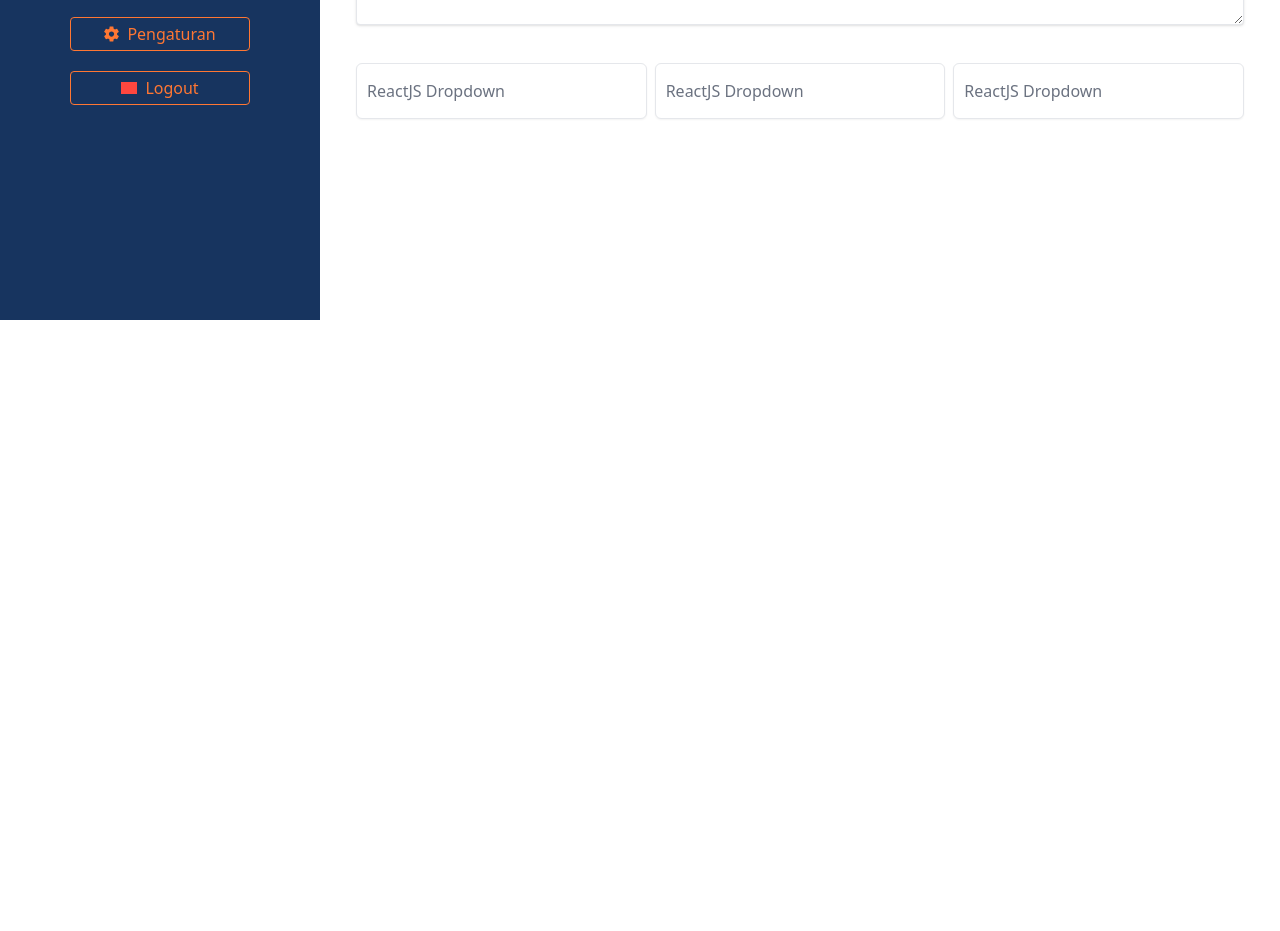
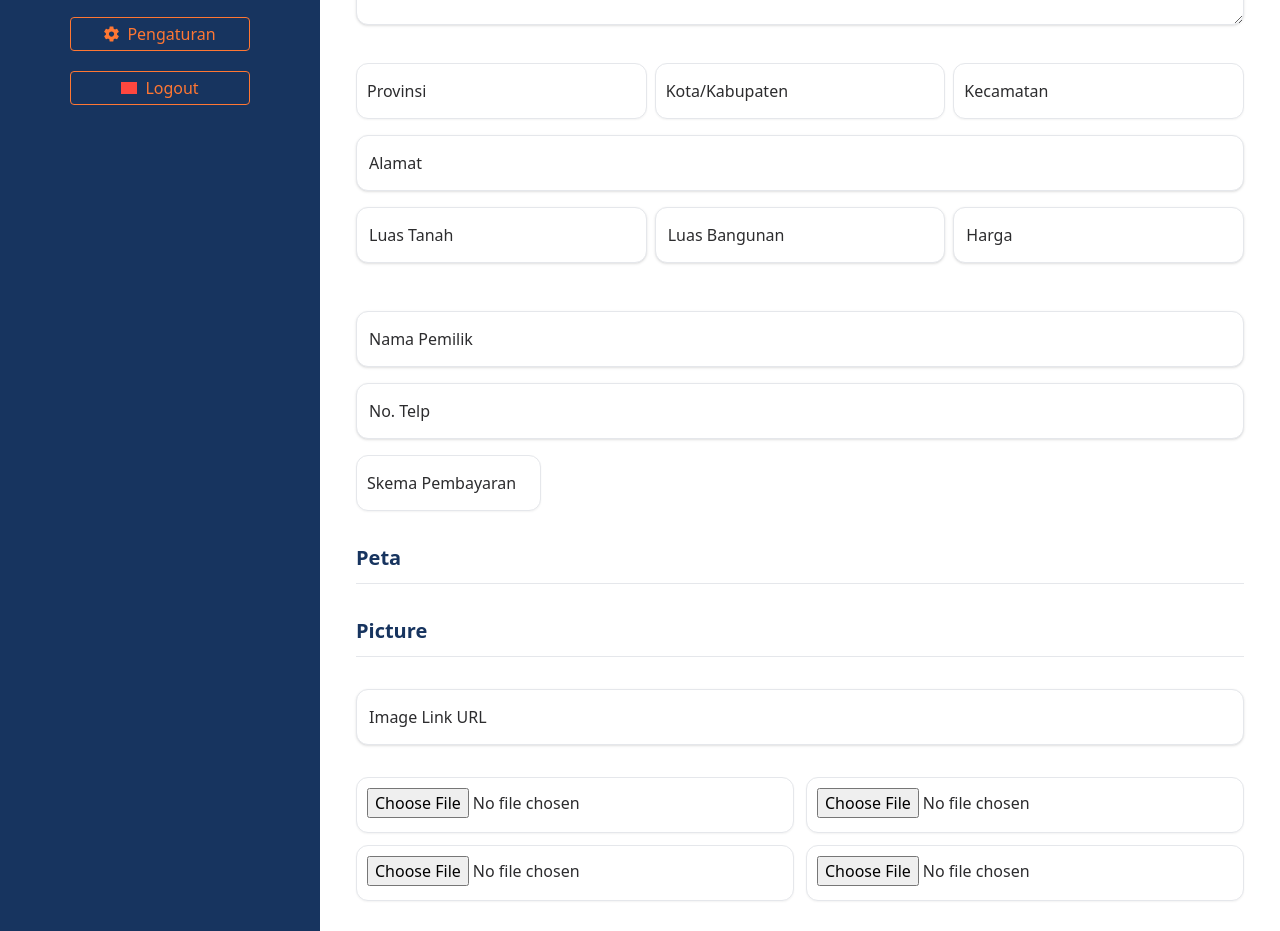
Before and after one commit to Capstone-Tim-12/warehouse-managament-system-fe, a React (Vite) app: page /admin/edit-warehouse in a window 1280 px wide. Shown: the part 480-1411 px from the top of the page. Before the commit the page ends 800 px from the top, so only its background shows below. Built offline with nearby package versions, Linux system fonts and the light colour scheme; grey boxes are pictures that could not be loaded.

Commit message:
menambahkan form picture

```diff
--- a/src/components/admin-edit-warehouse/DetailGudang.jsx
+++ b/src/components/admin-edit-warehouse/DetailGudang.jsx
@@ -8,7 +8,7 @@ const DetailGudang = () => {
       <form className="">
         <div className="mt-8 mb-8">
           <input
-            className="shadow appearance-none border rounded w-full h-[56px] py-2 px-3  font text-[#2C2C2E] leading-tight focus:outline-none focus:shadow-outline"
+            className="shadow appearance-none border rounded-xl w-full h-[56px] py-2 px-3  font text-[#2C2C2E] leading-tight focus:outline-none focus:shadow-outline placeholder:text-[#2C2C2E]"
             id="username"
             type="text"
             placeholder="Nama Warehouse"
@@ -16,30 +16,111 @@ const DetailGudang = () => {
         </div>
         <div className="mt-8 mb-8">
           <textarea
-            className="shadow appearance-none border rounded w-full h-[120px] py-2 px-3 text-gray-700 leading-tight focus:outline-none focus:shadow-outline"
+            className="shadow appearance-none border rounded-xl w-full h-[120px] py-2 px-3 text-gray-700 leading-tight focus:outline-none focus:shadow-outline placeholder:text-[#2C2C2E]"
             id="description"
             placeholder="Deskripsi Gudang"
           ></textarea>
         </div>
         <div className="grid grid-cols-3 grid-rows-1 gap-[8px] items-center justify-center w-full">
-            <select className="w-full h-[56px] p-2.5 text-gray-500 bg-white border rounded-md shadow-sm outline-none appearance-none">
-                <option>ReactJS Dropdown</option>
-                <option>Laravel 9 with React</option>
-                <option>React with Tailwind CSS</option>
-                <option>React With Headless UI</option>
-            </select>
-            <select className="w-full h-[56px] p-2.5 text-gray-500 bg-white border rounded-md shadow-sm outline-none appearance-none">
-                <option>ReactJS Dropdown</option>
-                <option>Laravel 9 with React</option>
-                <option>React with Tailwind CSS</option>
-                <option>React With Headless UI</option>
-            </select>
-            <select className="w-full h-[56px] p-2.5 text-gray-500 bg-white border rounded-md shadow-sm outline-none appearance-none">
-                <option>ReactJS Dropdown</option>
-                <option>Laravel 9 with React</option>
-                <option>React with Tailwind CSS</option>
-                <option>React With Headless UI</option>
-            </select>
+          <select
+            className="w-full h-[56px] p-2.5 font text-[#2C2C2E] bg-white border rounded-xl shadow-sm outline-none appearance-none"
+            value=""
+          >
+             <option value="" disabled hidden>
+              Provinsi
+            </option>
+            <option>Provinsi 1</option>
+            <option>Provinsi 2</option>
+            <option>Provinsi 3</option>
+            <option>Provinsi 4</option>
+          </select>
+          <select
+            className="w-full h-[56px] p-2.5 font text-[#2C2C2E] bg-white border rounded-xl shadow-sm outline-none appearance-none"
+            value=""
+          >
+             <option value="" disabled hidden>
+              Kota/Kabupaten
+            </option>
+            <option>Kota 1</option>
+            <option>Kota 2</option>
+            <option>Kota 3</option>
+            <option>Kota 4</option>
+          </select>
+          <select
+            className="w-full h-[56px] p-2.5 font text-[#2C2C2E] bg-white border rounded-xl shadow-sm outline-none appearance-none"
+            value=""
+          >
+             <option value="" disabled hidden>
+              Kecamatan
+            </option>
+            <option>Kecamatan 1</option>
+            <option>Kecamatan 2</option>
+            <option>Kecamatan 3</option>
+            <option>Kecamatan 4</option>
+          </select>
+        </div>
+        <div className="mt-4 mb-4">
+          <input
+            className="shadow appearance-none border rounded-xl w-full h-[56px] py-2 px-3  font text-[#2C2C2E] leading-tight focus:outline-none focus:shadow-outline placeholder:text-[#2C2C2E]"
+            id="username"
+            type="text"
+            placeholder="Alamat"
+          />
+        </div>
+        <div className="grid grid-cols-3 grid-rows-1 gap-[8px] items-center justify-center w-full">
+        <div className="mb-4">
+          <input
+            className="shadow appearance-none border rounded-xl w-full h-[56px] py-2 px-3  font text-[#2C2C2E] leading-tight focus:outline-none focus:shadow-outline placeholder:text-[#2C2C2E]"
+            id="username"
+            type="text"
+            placeholder="Luas Tanah"
+          />
+        </div>
+        <div className="mb-4">
+          <input
+            className="shadow appearance-none border rounded-xl w-full h-[56px] py-2 px-3  font text-[#2C2C2E] leading-tight focus:outline-none focus:shadow-outline placeholder:text-[#2C2C2E]"
+            id="username"
+            type="text"
+            placeholder="Luas Bangunan"
+          />
+        </div>
+        <div className="mb-4">
+          <input
+            className="shadow appearance-none border rounded-xl w-full h-[56px] py-2 px-3  font text-[#2C2C2E] leading-tight focus:outline-none focus:shadow-outline placeholder:text-[#2C2C2E]"
+            id="username"
+            type="text"
+            placeholder="Harga"
+          />
+        </div>
+        </div>
+        <div className="mt-8 mb-4">
+          <input
+            className="shadow appearance-none border rounded-xl w-full h-[56px] py-2 px-3  font text-[#2C2C2E] leading-tight focus:outline-none focus:shadow-outline placeholder:text-[#2C2C2E]"
+            id="username"
+            type="text"
+            placeholder="Nama Pemilik"
+          />
+        </div>
+        <div className="mt-4 mb-4">
+          <input
+            className="shadow appearance-none border rounded-xl w-full h-[56px] py-2 px-3  font text-[#2C2C2E] leading-tight focus:outline-none focus:shadow-outline placeholder:text-[#2C2C2E]"
+            id="username"
+            type="text"
+            placeholder="No. Telp"
+          />
+        </div>
+        <div className="mt-4">
+          <select
+            className=" w-[185px] h-[56px] p-2.5 bg-white border font text-[#2C2C2E] rounded-xl shadow-sm outline-none appearance-none"
+            value=""
+          >
+            <option value="" disabled hidden>
+              Skema Pembayaran
+            </option>
+            <option>Mingguan</option>
+            <option>Bulanan</option>
+            <option>Tahunan</option>
+          </select>
         </div>
       </form>
     );
--- a/src/components/admin-edit-warehouse/Pictures.jsx
+++ b/src/components/admin-edit-warehouse/Pictures.jsx
@@ -0,0 +1,59 @@
+import React from "react";
+
+const Picture = () => {
+  return (
+    <form className="">
+      <div className="mt-8 mb-8">
+        <input
+          className="shadow appearance-none border rounded-xl w-full h-[56px] py-2 px-3  font text-[#2C2C2E] leading-tight focus:outline-none focus:shadow-outline placeholder:text-[#2C2C2E]"
+          id="username"
+          type="text"
+          placeholder="Image Link URL"
+        />
+      </div>
+
+      <div className="grid grid-cols-2 grid-rows-2 gap-[12px] items-center justify-center">
+        <div>
+          <input
+            className="w-full h-[56px] p-2.5 font text-[#2C2C2E] bg-white border rounded-xl shadow-sm outline-none appearance-none"
+            type="file"
+            id="avatar"
+            name="avatar"
+            accept="image/png, image/jpeg"
+          />
+        </div>
+        <div>
+          {" "}
+          <input
+            className="w-full h-[56px] p-2.5 font text-[#2C2C2E] bg-white border rounded-xl shadow-sm outline-none appearance-none"
+            type="file"
+            id="avatar"
+            name="avatar"
+            accept="image/png, image/jpeg"
+          />
+        </div>
+        <div>
+          {" "}
+          <input
+            className="w-full h-[56px] p-2.5 font text-[#2C2C2E] bg-white border rounded-xl shadow-sm outline-none appearance-none"
+            type="file"
+            id="avatar"
+            name="avatar"
+            accept="image/png, image/jpeg"
+          />
+        </div>
+        <div>
+          {" "}
+          <input
+            className="w-full h-[56px] p-2.5 font text-[#2C2C2E] bg-white border rounded-xl shadow-sm outline-none appearance-none"
+            type="file"
+            id="avatar"
+            name="avatar"
+            accept="image/png, image/jpeg"
+          />
+        </div>
+      </div>
+    </form>
+  );
+};
+export default Picture;
--- a/src/pages/admin/edit-warehouse/index.jsx
+++ b/src/pages/admin/edit-warehouse/index.jsx
@@ -3,6 +3,7 @@ import TopBar from "../../../components/global-component/TopBar";
 import SidedarAdmin from "../../../components/global-component/SidedarAdmin";
 import TopEdit from "../../../components/admin-edit-warehouse/TopEdit";
 import DetailGudang from "../../../components/admin-edit-warehouse/DetailGudang";
+import Picture from "../../../components/admin-edit-warehouse/Pictures";
 const EditWarehouse = () => {
   return (
     <div className=" grid grid-cols-1 md:grid-cols-[1fr_3fr]">
@@ -17,7 +18,23 @@ const EditWarehouse = () => {
                 Detail Gudang
               </h2>
               <hr className="border-solid" />
-              <DetailGudang/>
+              <DetailGudang />
+            </div>
+            <div className="">
+              <h2 className="mt-8 text-[20px] text-cloud-burst-500 font-semibold mb-2.5">
+                Peta
+              </h2>
+              <hr className="border-solid" />
+            </div>
+            <div className="">
+              <h2 className="mt-8 text-[20px] text-cloud-burst-500 font-semibold mb-2.5">
+                Picture
+              </h2>
+              <hr className="border-solid" />
+              <Picture />
+            </div>
+            <div>
+                <button className='bg-orange-500 w-[101px] h-[40px] px-2 sm:px-4 sm:py-3 rounded-lg  text-white font-bold text-center justify-center flex  items-center mt-8'>Submit</button>
             </div>
           </div>
         </div>
```
